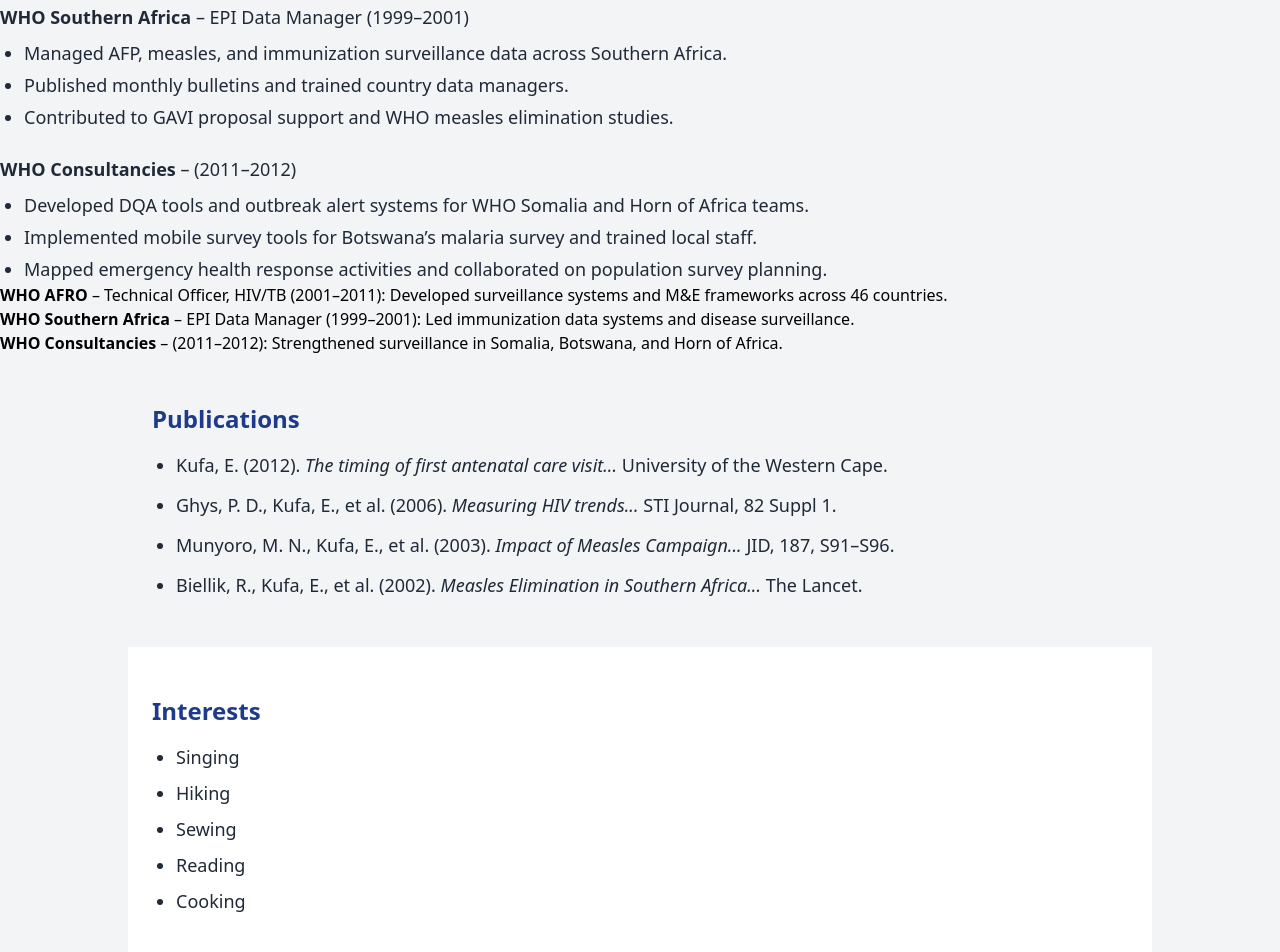
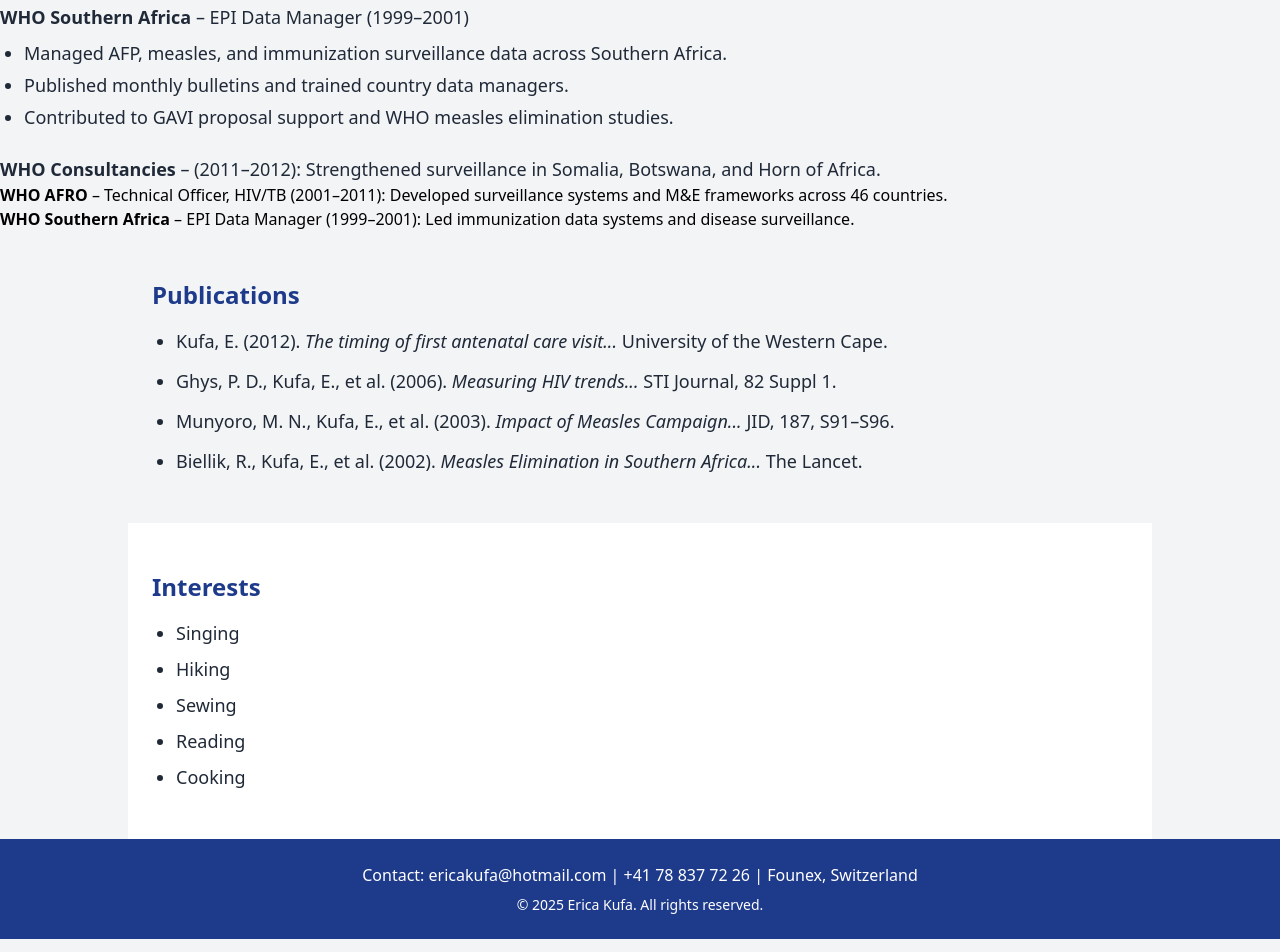
Before and after one commit to ericakufa/my_website, a plain HTML site: page index.html in a window 1280 px wide. Shown: the part 1161-2113 px from the top of the page. Drawn offline with nearby package versions, Linux system fonts and the light colour scheme.

Commit message:
Update index.html

```diff
--- a/index.html
+++ b/index.html
@@ -84,12 +84,7 @@
     </ul>
   </div>
   <div>
-    <strong>WHO Consultancies</strong> – (2011–2012)
-    <ul class="list-disc pl-6 mt-2 space-y-1">
-      <li>Developed DQA tools and outbreak alert systems for WHO Somalia and Horn of Africa teams.</li>
-      <li>Implemented mobile survey tools for Botswana’s malaria survey and trained local staff.</li>
-      <li>Mapped emergency health response activities and collaborated on population survey planning.</li>
-    </ul>
+    <strong>WHO Consultancies</strong> – (2011–2012): Strengthened surveillance in Somalia, Botswana, and Horn of Africa.
   </div>
 </div>
       <div>
@@ -98,9 +93,7 @@
       <div>
         <strong>WHO Southern Africa</strong> – EPI Data Manager (1999–2001): Led immunization data systems and disease surveillance.
       </div>
-      <div>
-        <strong>WHO Consultancies</strong> – (2011–2012): Strengthened surveillance in Somalia, Botswana, and Horn of Africa.
-      </div>
+
     </div>
   </section>
 
```
